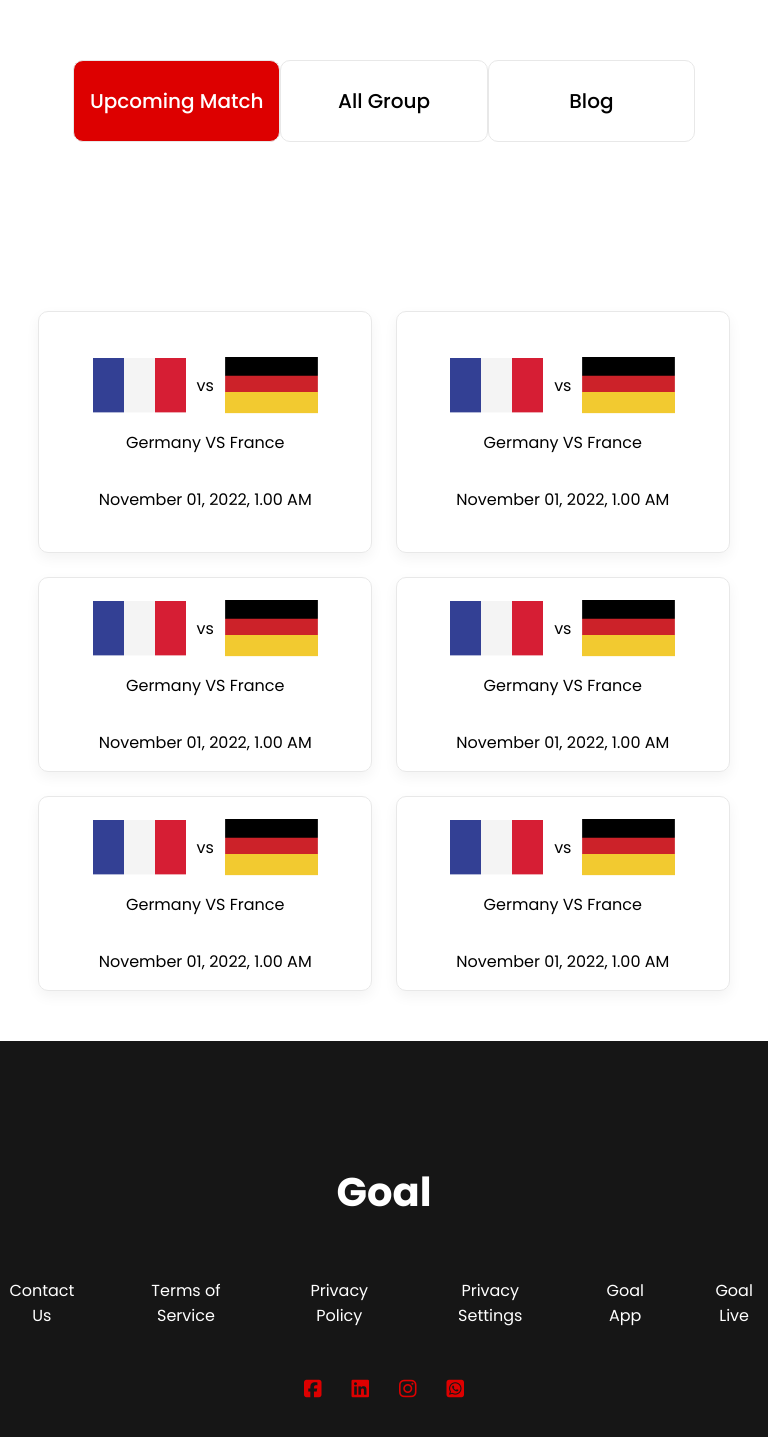
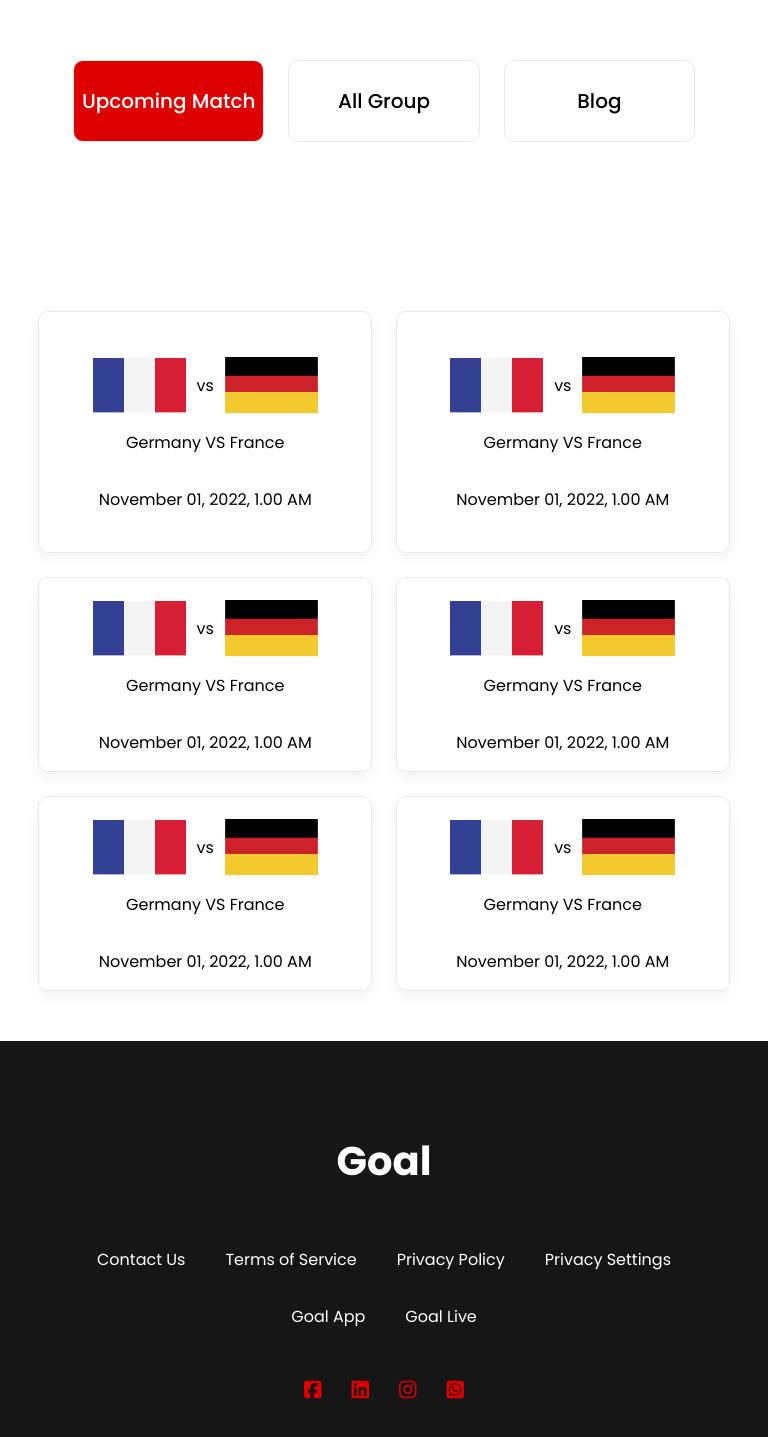
Before and after one commit to Toufiq405/world-cup, a plain HTML site: page upcoming-match.html in a window 768 px wide. Shown: the part 1355-2792 px from the top of the page. Drawn offline with Linux system fonts and the light colour scheme.

Commit message:
final commit

```diff
--- a/stylesheet/style.css
+++ b/stylesheet/style.css
@@ -251,7 +251,7 @@ footer {
 .footer-icon {
     display: flex;
     column-gap: 30px;
-    margin-top: 30px;
+    margin: 30px 0;
 }
 
 .footer-icon a {
@@ -353,7 +353,6 @@ footer {
         align-items: center;
     }
 
-
 }
 
 /* for tablet devices */
@@ -393,6 +392,7 @@ footer {
         width: 90%;
         justify-content: space-between;
         align-items: center;
+        column-gap: 24px;
     }
 
     .menu-item {
@@ -420,6 +420,12 @@ footer {
     .footer-item {
         text-align: center;
     }
+
+    .footer-items {
+        width: 75%;
+        flex-wrap: wrap;
+    }
+
 }
 
 /* for laptop devices */
```
